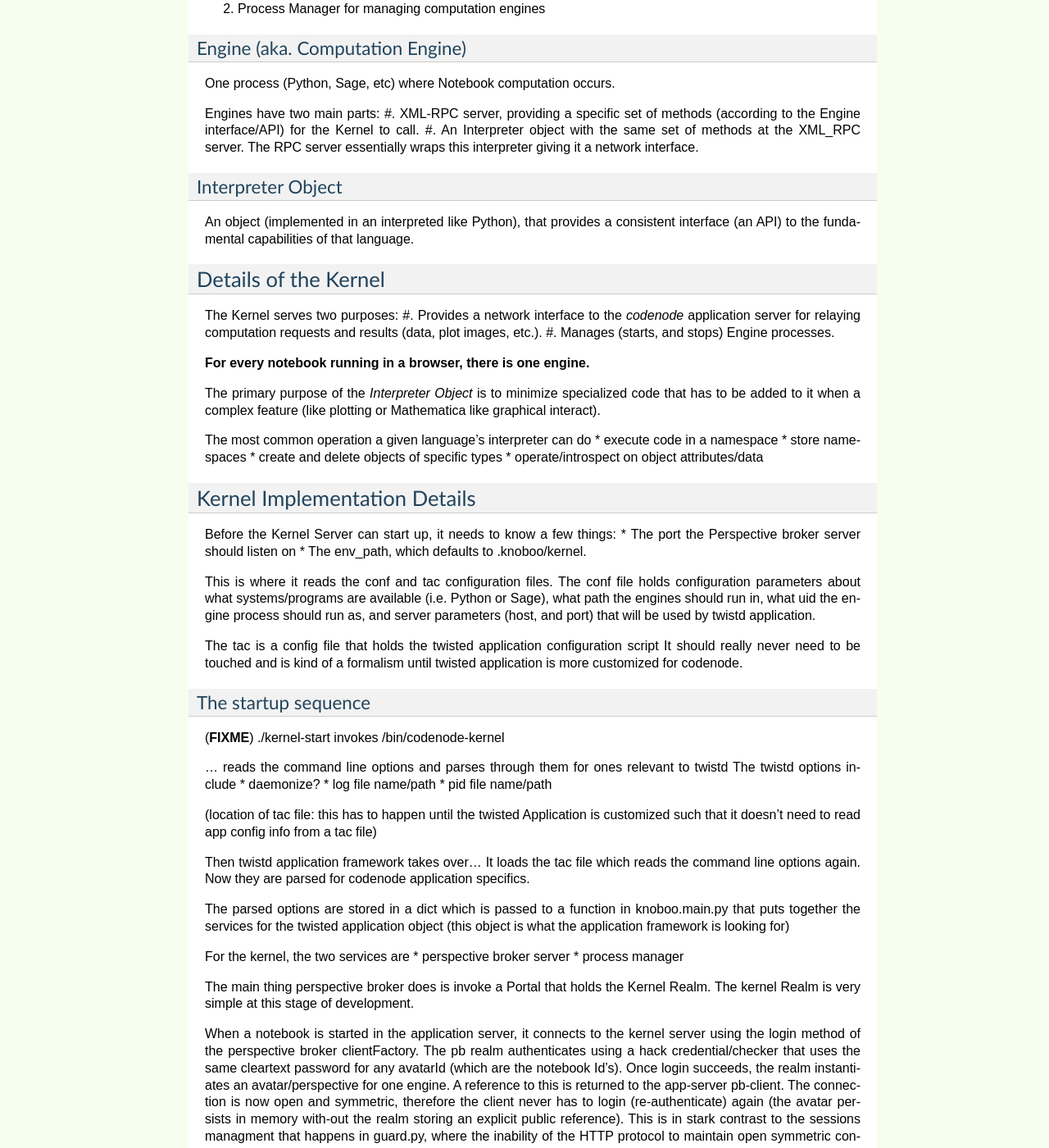
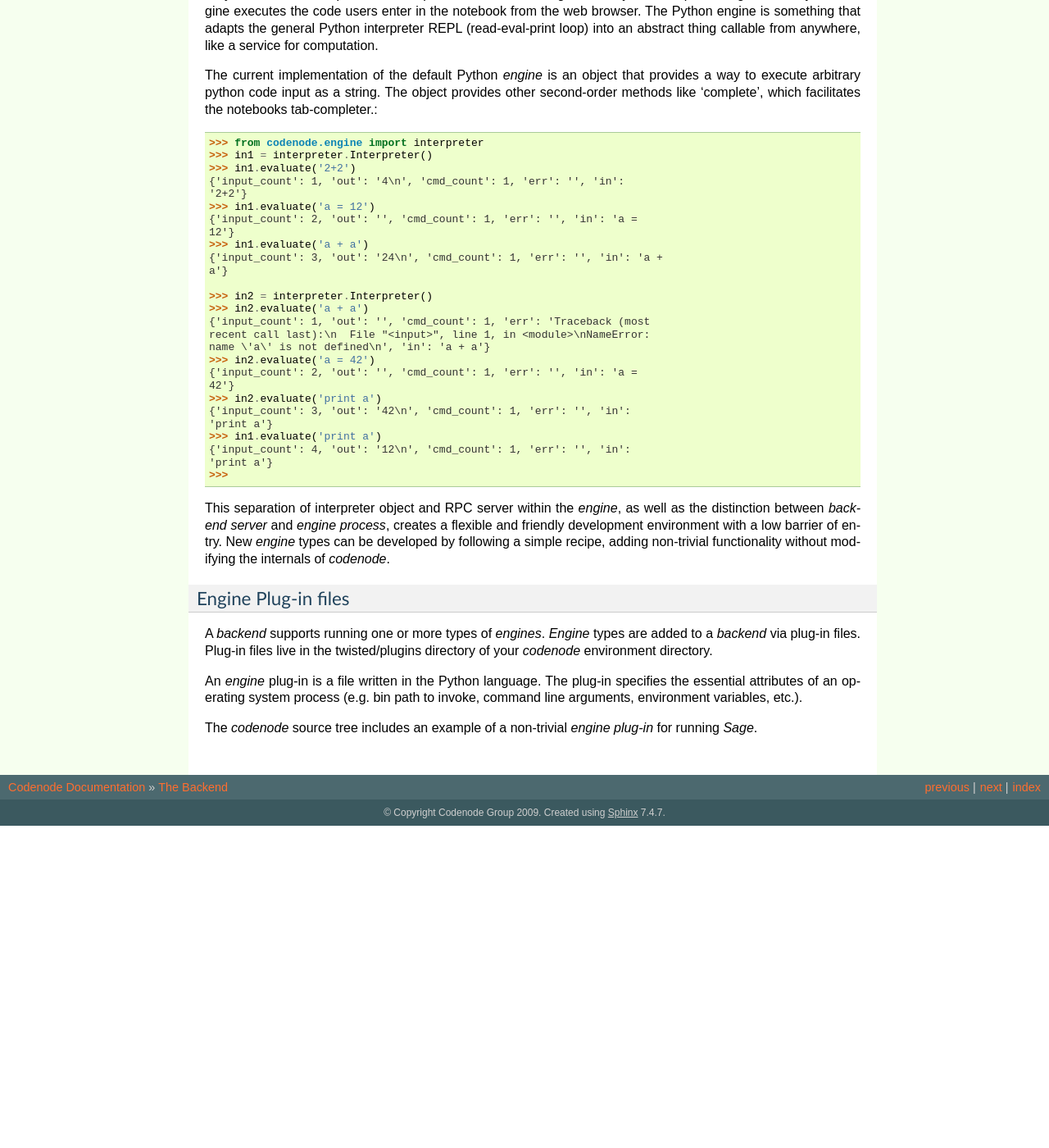
Before and after one commit to codenode/codenode, a Sphinx documentation site: the page built from doc/backend.rst, in a window 1280 px wide and 1400 px high, scrolled down 730 px. Shown: the whole window at 82% size. Built offline with Sphinx 7.4.7, drawn with Linux system fonts in a browser that asks for light colours; the version number is read from the project's files by our own code; after the commit the page ends 1737 px from its top, so only the background shows below that; some of the changed text lies outside the part shown.

Commit message:
updated docs, mainly work on new backend and devel env

```diff
--- a/doc/backend.rst
+++ b/doc/backend.rst
@@ -1,119 +1,108 @@
-The Codenode Backend - Code Execution Handling
-==============================================
+The Backend
+===========
 
 .. _backend:
 
-The *Kernel* and all associated *Engines* are the components of `codenode` that
-handle the execution of a given Notebook's code.
 
-The following is a techinical overview of the *Kernel* and all *Engines*
-which combined is refered to as the "Backend" `codenode`.
+The *Backend* is a container for managing notebook *engine*
+processes. Every notebook running in a web browser corresponds to one
+*backend* *engine* process.
+
+The *Backend* starts *engine* processes and provides a mechanism for
+interacting with the *engine* interpreter when it is running. *Engine*
+types are registered with the *backend* through plug-in files. Plug-in
+files can be added or subtracted at any time the server is running.
+
+A *Frontend* server is associated with one or more *backends*, each of
+which may be running anywhere on the network, including the localhost.
+
+The *backend* is set up so that the concerns of how code actually gets
+executed is separate from how code is moved in and out of the web browser
+and saved in the database. The *frontend* is responsible for managing the
+database, and the code execution aspect of the system is handled by the *engine*.
+
+Backend Server
+--------------
+
+The *backend* provides a general API for managing and interfacing
+*engines*. The *frontend* queries the *backend* through an administrative
+channel for information on what *engine* types it provides, etc. and
+allocates *engine* usage for the notebooks owned by its registered users.
+
+The *backend* does not know about notebooks or users registered in the
+*frontend* -- the *backend* only knows about what *engines* it can run and
+what *engines* are currently running. A *notebook* communicates to an
+*engine* through a *frontend*-owned communication bus which, in turn,
+talks to a *backend* where the *engine* lives.
+
+Engine
+------
+
+*Engine* is the name for the process that actually runs the code entered in
+the web browser.
+
+An *engine* is something that produces output given some input. The design
+of *Codenode* does not make assumptions on precisely what an *engine* does
+or how it does it, but in general, it provides a way to execute arbitrary
+code. `Codenode` provides an implementation of one *engine*, the Python
+interpreter engine. The Python engine executes the code users enter in the
+notebook from the web browser. The Python engine is something that adapts
+the general Python interpreter REPL (read-eval-print loop) into an abstract
+thing callable from anywhere, like a service for computation.
 
 
-.. image:: images/codenode_backend.png
+The current implementation of the default Python *engine* is an object that
+provides a way to execute arbitrary python code input as a string. The
+object provides other second-order methods like 'complete', which
+facilitates the notebooks tab-completer.::
 
-Definitions of Kernel, Engine, and Interpreter
-----------------------------------------------
+    >>> from codenode.engine import interpreter
+    >>> in1 = interpreter.Interpreter()
+    >>> in1.evaluate('2+2')
+    {'input_count': 1, 'out': '4\n', 'cmd_count': 1, 'err': '', 'in':
+    '2+2'}
+    >>> in1.evaluate('a = 12')
+    {'input_count': 2, 'out': '', 'cmd_count': 1, 'err': '', 'in': 'a =
+    12'}
+    >>> in1.evaluate('a + a')
+    {'input_count': 3, 'out': '24\n', 'cmd_count': 1, 'err': '', 'in': 'a +
+    a'}
 
-Kernel (aka Kernel Server)
-^^^^^^^^^^^^^^^^^^^^^^^^^^
-A Twisted application running these services:
-
-#. Perspective-Broker server
-#. Process Manager for managing computation engines
-
-Engine (aka. Computation Engine)
-^^^^^^^^^^^^^^^^^^^^^^^^^^^^^^^^^
-One process (Python, Sage, etc) where Notebook computation occurs.
-
-Engines have two main parts:
-#. XML-RPC server, providing a specific set of methods (according to the Engine interface/API) for the Kernel to call.
-#. An Interpreter object with the same set of methods at the XML_RPC server. The RPC server essentially wraps this interpreter giving it a network interface.
-
-Interpreter Object
-^^^^^^^^^^^^^^^^^^^
-An object (implemented in an interpreted like Python), that provides
-a consistent interface (an API) to the fundamental capabilities of that language.
+    >>> in2 = interpreter.Interpreter()
+    >>> in2.evaluate('a + a')
+    {'input_count': 1, 'out': '', 'cmd_count': 1, 'err': 'Traceback (most
+    recent call last):\n  File "<input>", line 1, in <module>\nNameError:
+    name \'a\' is not defined\n', 'in': 'a + a'}
+    >>> in2.evaluate('a = 42')
+    {'input_count': 2, 'out': '', 'cmd_count': 1, 'err': '', 'in': 'a =
+    42'}
+    >>> in2.evaluate('print a')
+    {'input_count': 3, 'out': '42\n', 'cmd_count': 1, 'err': '', 'in':
+    'print a'}
+    >>> in1.evaluate('print a')
+    {'input_count': 4, 'out': '12\n', 'cmd_count': 1, 'err': '', 'in':
+    'print a'}
+    >>>
 
 
-Details of the Kernel
----------------------
+This separation of interpreter object and RPC server within the *engine*,
+as well as the distinction between *backend server* and *engine process*,
+creates a flexible and friendly development environment with a low barrier
+of entry. New *engine* types can be developed by following a simple recipe,
+adding non-trivial functionality without modifying the internals of
+`codenode`.
 
-The Kernel serves two purposes:
-#. Provides a network interface to the `codenode` application server for
-relaying computation requests and results (data, plot images, etc.).
-#. Manages (starts, and stops) Engine processes.
+Engine Plug-in files
+^^^^^^^^^^^^^^^^^^^^
 
-**For every notebook running in a browser, there is one engine.**
+A *backend* supports running one or more types of *engines*.
+*Engine* types are added to a *backend* via plug-in files. Plug-in files
+live in the twisted/plugins directory of your `codenode` environment
+directory.
 
-The primary purpose of the `Interpreter Object` is to minimize
-specialized code that has to be added to it when a complex
-feature (like plotting or Mathematica like graphical interact).
+An *engine* plug-in is a file written in the Python language. The plug-in
+specifies the essential attributes of an operating system process (e.g. bin
+path to invoke, command line arguments, environment variables, etc.).
 
-The most common operation a given language's interpreter can do
-* execute code in a namespace
-* store namespaces
-* create and delete objects of specific types
-* operate/introspect on object attributes/data
-
-
-
-Kernel Implementation Details
------------------------------
-
-Before the Kernel Server can start up, it needs to know a few things:
-* The port the Perspective broker server should listen on
-* The env_path, which defaults to .knoboo/kernel.
-
-This is where it reads the conf and tac configuration files.
-The conf file holds configuration parameters about what systems/programs
-are available (i.e. Python or Sage), what path the engines should run in,
-what uid the engine process should run as, and server parameters (host, and port)
-that will be used by twistd application.
-
-The tac is a config file that holds the twisted application configuration script
-It should really never need to be touched and is kind of a formalism until
-twisted application is more customized for codenode.
-
-The startup sequence
-^^^^^^^^^^^^^^^^^^^^
-(**FIXME**)
-./kernel-start invokes /bin/codenode-kernel
-
-... reads the command line options and parses through them for ones relevant to twistd
-The twistd options include
-* daemonize?
-* log file name/path
-* pid file name/path
-
-(location of tac file: this has to happen until the twisted Application is customized such
-that it doesn't need to read app config info from a tac file)
-
-Then twistd application framework takes over...
-It loads the tac file which reads the command line options again.
-Now they are parsed for codenode application specifics.
-
-The parsed options are stored in a dict which is passed to a function in
-knoboo.main.py that puts together the services for the twisted application
-object (this object is what the application framework is looking for)
-
-For the kernel, the two services are
-* perspective broker server
-* process manager
-
-The main thing perspective broker does is invoke a Portal that holds the
-Kernel Realm. The kernel Realm is very simple at this stage of development.
-
-When a notebook is started in the application server, it connects to the
-kernel server using the login method of the perspective broker
-clientFactory. The pb realm authenticates using a hack credential/checker
-that uses the same cleartext password for any avatarId (which are the
-notebook Id's). Once login succeeds, the realm instantiates an
-avatar/perspective for one engine. A reference to this is returned to the
-app-server pb-client. The connection is now open and symmetric, therefore
-the client never has to login (re-authenticate) again (the avatar persists
-in memory with-out the realm storing an explicit public reference). This is
-in stark contrast to the sessions managment that happens in guard.py, where
-the inability of the HTTP protocol to maintain open symmetric connections
-necessitates re-connection and re-authentication for every request and for
-the avatar to be explicitly stored in a Sessions dictionary in the portal.
+The `codenode` source tree includes an example of a non-trivial *engine
+plug-in* for running *Sage*.
--- a/doc/commands.rst
+++ b/doc/commands.rst
@@ -27,6 +27,25 @@ following two command line tools of **Django** and **Twisted**.
 For more advanced usage of `codenode`, it is very useful to
 understand the capabilities of each tool.
 
+To run `codenode` as a 'desktop application' (localhost only), use the
+``run`` command. ``run`` starts the *frontend* and a local *backend*
+automatically::
+
+    $ codenode-admin run
+
+In a public deployment, the *frontend* and *backend* are run separately::
+
+    $ codenode-admin frontend
+
+
+and, similarly, on another server::
+
+    $ codenode-admin backend
+
+
+Killing the *backend* process will kill all child of its *engine*
+processes.
+
 
 django-admin.py
 ^^^^^^^^^^^^^^^
@@ -49,11 +68,25 @@ the ``codenode`` ``twistd`` plugin in used, to see all options, type::
     $ twistd codenode --help
 
 
-The "Frontend" twistd plugin is ``codenoded``.  For options type::
+The "Frontend" twistd plugin is ``codenode-frontend``.  For options type::
 
-    $ twistd codenoded --help
+    $ twistd codenode-frontend --help
 
 
-The "Backend"  twistd plugin is ``codenode-kernel``.  For options type::
+The "Backend"  twistd plugin is ``codenode-backend``.  For options type::
 
-    $ twistd codenode-kernel --help
+    $ twistd codenode-backend --help
+
+
+Development Command Tools
+-------------------------
+
+- ``make-devel-env``
+- ``frontend-devel``
+- ``backend-devel``
+- ``frontend-manhole``
+- ``backend-manhole``
+- ``frontend-models-shell``
+
+
+See the section on :ref:`Development <development>`.
--- /dev/null
+++ b/doc/development.rst
@@ -0,0 +1,83 @@
+Developing Codenode
+===================
+
+.. _development:
+
+The development scripts are for running codenode components straight
+from the repository source tree. They facilitate a more convenient
+development work flow as committable changes to the source can be tested
+with no re-build or re-installing.
+
+Hackable Components
+-------------------
+Condenode is separated into a few systems each providing a distinct set of
+functionality.
+
+- Browser client (JavaScript program, HTML structure, CSS style)
+- Frontend server
+- Backend server
+- Computation engine
+
+As an Open Source project, one important design goal is to make it so
+non-trivial work on any given component does not require deep understanding
+of the entire system. This provides contributors who may be particularly
+good at something like, say, JavaScript, but who also may be unexperienced with
+Twisted or Django, a minimally hindered development environment.
+
+
+Dependencies should be available in your PYTHONPATH. It is recommended
+that developers install all dependencies in a virtualenv when using the
+devel scripts to run codenode components.
+
+Overview
+^^^^^^^^
+- Convenience scripts for running *Frontend* and *Backend* servers
+- Convenience script for creating a codenode *environment* dir with
+  o database synced with the latest models
+  o latest default settings files for frontend and backend
+  o latest twistd server plugin files
+  o latest django template files
+- models-shell script for playing with frontend django models in the ipython
+  command line interpreter.
+- Manhole scripts for dropping into the running frontend or backend server
+  processes.
+
+
+Server scripts
+--------------
+
+``frontend-devel`` runs the frontend server of codenode. This uses library code
+from codenode.service, codenode.frontend and relies on the
+env/twisted/plugins/frontend_plugin.py file.
+
+``backend-devel`` runs the backend server of codenode. This server uses
+codenode.backend and codenode.engine and relies on the
+env/twisted/pliguins/backend_plugin.py file.
+
+
+Devel environment and database
+------------------------------
+
+``make-devel-env`` creates a dir called env in the codenode/devel dir. *env* is
+called a codenode *environment* and is the development version of::
+
+    $ codenode-admin init -name env
+
+
+``frontend-newdb`` can be used to reset the frontend database created by
+make-devel-env without recreating all of the env environment.
+
+
+
+Manhole
+-------
+
+Manhole is a Twisted tool. Manhole allows you to telnet or ssh into
+part of the namespace of a running Twisted server! Running either frontend
+or backend version of this tool drops you into what looks like a python
+command line interpreter, from which you have access to the object
+instances setup in either codenode.service or codenode.backend.server.
+By invoking appropriate methods found in twisted.python.rebuild, you can
+dynamically rebuild modules and classes without restarting the server! More
+elaborate and convenient use cases can, and hopefully will, grow out of
+this raw capability.
--- a/doc/index.rst
+++ b/doc/index.rst
@@ -30,4 +30,5 @@ Table of Contents
     commands
     backend
     optimizing
+    development
     philosophy
--- a/doc/philosophy.rst
+++ b/doc/philosophy.rst
@@ -9,7 +9,7 @@ Even better, it doesn't even have to be *your* web browser.
 You can use the one at school, work, or your friends laptop to
 send that important email or update your groups wiki page.
 
-`codenode` creates an entire programming environment, in a web browser,
+`Codenode` creates an entire programming environment, in a web browser,
 so you can run your code anywhere, at anytime.
 
 Take for example a common situation:  You are at school or work,
@@ -25,7 +25,7 @@ You simply login to you account and get coding right away.
 Core ideas, developer focused
 -----------------------------
 
-`codenode` is a system that allows computation of arbitrary code pieces from a
+`Codenode` is a system that allows computation of arbitrary code pieces from a
 web browser.  Along with management of this (remote or local) running code,
 we aim to present the source and result of these computations, in a clean,
 modern, and useful way.
```
Also changed, not shown: doc/install.rst (+31 -1 lines), doc/images/addBackend.png (added), doc/images/bookshelfEnginetypes.png (added), doc/images/listbackends.png (added), 2 other files.
